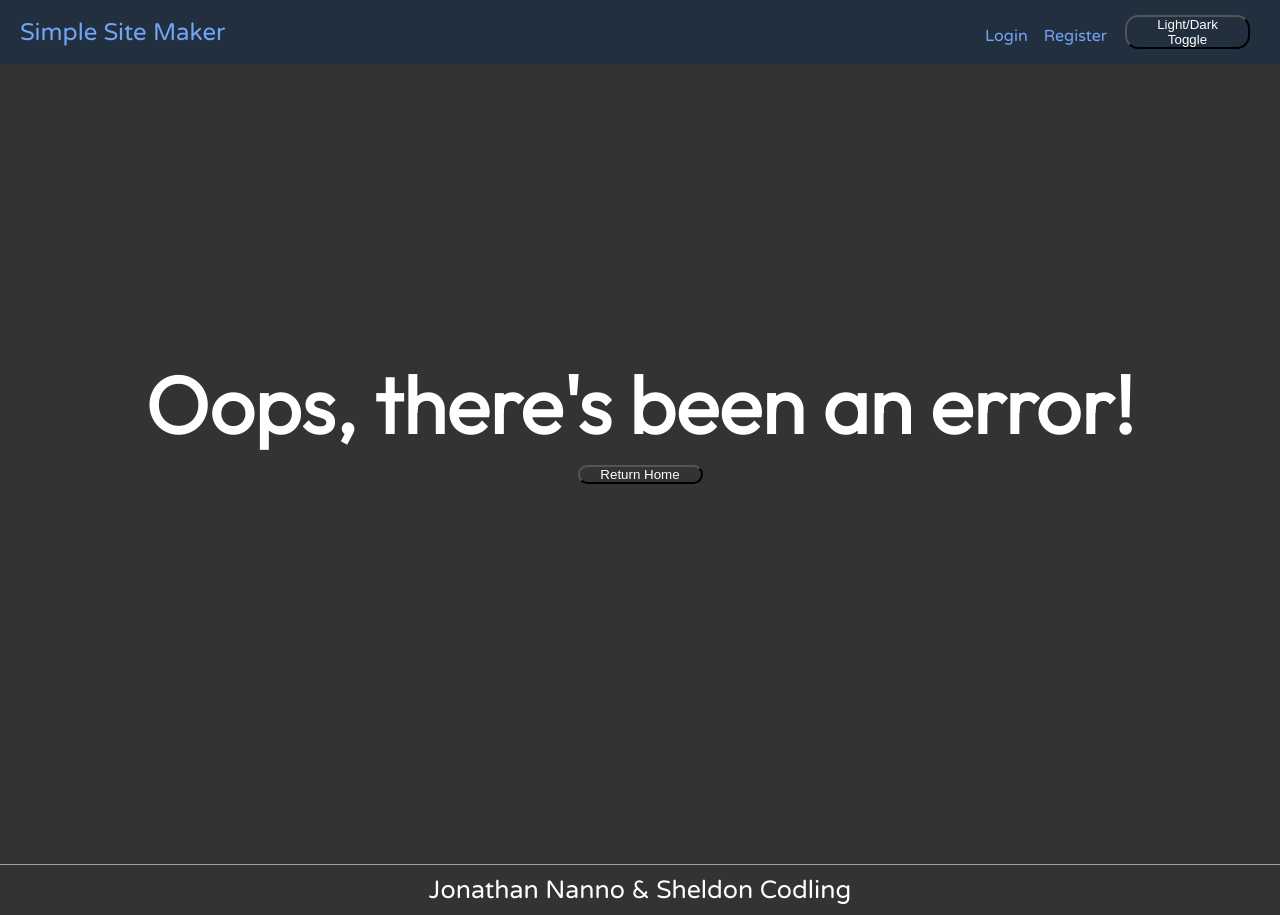
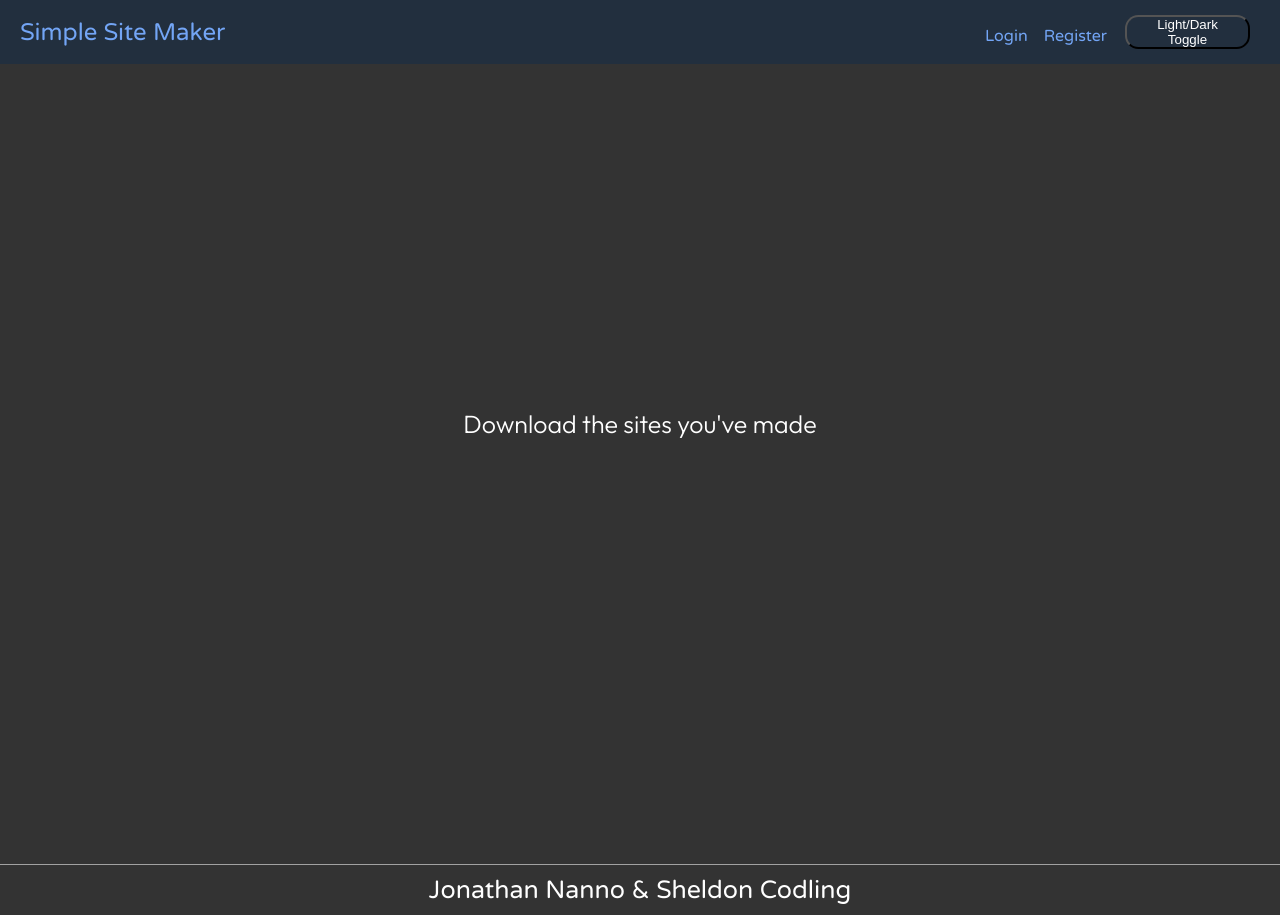
Before and after one commit to Johnny-creator/Simple-Pages, a React app: page /sites in a window 1280 px wide. Built offline with nearby package versions, Linux system fonts and the light colour scheme; the HTML template or start-up script is replaced by a standard one.

Commit message:
Created bare bones page for site list

```diff
--- a/src/App.js
+++ b/src/App.js
@@ -6,11 +6,13 @@ import Home from "./components/Home/Home";
 import Register from "./components/Register/Register";
 import Login from "./components/Login/Login";
 import Create from "./components/Create/Create";
+import SiteList from "./components/SiteList/SiteList";
 import Footer from "./components/UI/Footer";
 import Error from "./components/UI/Error";
 
 import "./App.css";
 import "./components/UI/mode.css";
+
 
 
 const App = () => {
@@ -36,6 +38,7 @@ const App = () => {
           <Route path="/register" element={<Register />} />
           <Route path="/login" element={<Login />} />
           <Route path="/create" element={<Create />} />
+          <Route path="/sites" element={<SiteList />} />
         </Routes>
         <Footer style={localStorage.getItem("Theme")} />
       </div>
--- /dev/null
+++ b/src/components/SiteList/SiteList.js
@@ -0,0 +1,9 @@
+import React from "react";
+
+const SiteList = () => {
+  return <main>
+    <p> Download the sites you've made</p>
+  </main>;
+};
+
+export default SiteList;
```
Also changed, not shown: src/components/SiteList/siteList.css (added).
